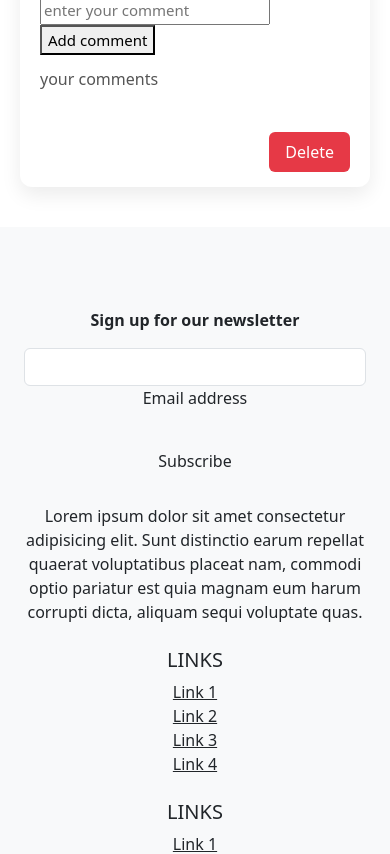
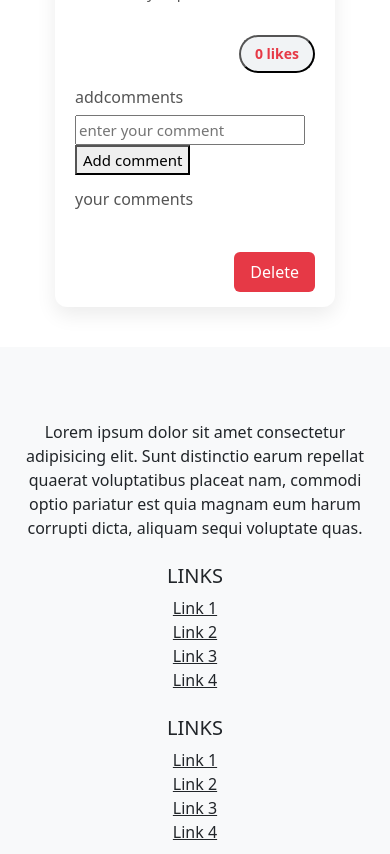
Before and after one commit to FlinnMan/media-project-angular, an Angular app: page / in a window 390 px wide. Shown: the part 2202-3056 px from the top of the page. Built offline with nearby package versions, Linux system fonts and the light colour scheme.

Commit message:
fixed comments

```diff
--- a/src/app/addpost-form/addpost-form.ts
+++ b/src/app/addpost-form/addpost-form.ts
@@ -1,7 +1,6 @@
 import { Component } from '@angular/core';
 import { Postservice } from '../postservice';
 import { IPost } from '../models/post_model';
-import { FormsModule } from '@angular/forms';
 
 @Component({
   selector: 'app-addpost-form',
--- a/src/app/footercomponent/footercomponent.html
+++ b/src/app/footercomponent/footercomponent.html
@@ -35,43 +35,6 @@
       ></a>
     </section>
     <!-- Section: Social media -->
-
-    <!-- Section: Form -->
-    <section class="">
-      <form action="">
-        <!--Grid row-->
-        <div class="row d-flex justify-content-center">
-          <!--Grid column-->
-          <div class="col-auto">
-            <p class="pt-2">
-              <strong>Sign up for our newsletter</strong>
-            </p>
-          </div>
-          <!--Grid column-->
-
-          <!--Grid column-->
-          <div class="col-md-5 col-12">
-            <!-- Email input -->
-            <div data-mdb-input-init class="form-outline mb-4">
-              <input type="email" id="form5Example24" class="form-control" />
-              <label class="form-label" for="form5Example24">Email address</label>
-            </div>
-          </div>
-          <!--Grid column-->
-
-          <!--Grid column-->
-          <div class="col-auto">
-            <!-- Submit button -->
-            <button data-mdb-ripple-init type="submit" class="btn btn-outline mb-4">
-              Subscribe
-            </button>
-          </div>
-          <!--Grid column-->
-        </div>
-        <!--Grid row-->
-      </form>
-    </section>
-    <!-- Section: Form -->
 
     <!-- Section: Text -->
     <section class="mb-4">
--- a/src/app/postscomponent/postscomponent.css
+++ b/src/app/postscomponent/postscomponent.css
@@ -2,23 +2,26 @@
     display: none;
 }
 
-/* Container */
 .posts-container {
-  max-width: 900px;
+  max-width: 1200px;
   margin: 40px auto;
   display: flex;
-  flex-direction: column;
+  flex-wrap: wrap;
   gap: 25px;
   padding: 0 20px;
+  justify-content: center;
 }
 
-/* Card */
 .post-card {
   background: #ffffff;
   border-radius: 12px;
   box-shadow: 0 8px 20px rgba(0, 0, 0, 0.08);
   overflow: hidden;
   transition: transform 0.2s ease, box-shadow 0.2s ease;
+  width: calc(33.333% - 25px);
+  min-width: 280px;
+  display: flex;
+  flex-direction: column;
 }
 
 .post-card:hover {
--- a/src/app/postscomponent/postscomponent.html
+++ b/src/app/postscomponent/postscomponent.html
@@ -38,13 +38,16 @@
 
       <div>
         <h6>addcomments</h6>
-        <input type="text" placeholder="enter your comment" [(ngModel)]="comment" />
-        <button (click)="addcomment(post)">Add comment</button>
+        <input type="text" placeholder="enter your comment" #commentInput />
+        <button (click)="addcomment(post, commentInput.value); commentInput.value = ''">
+          Add comment
+        </button>
       </div>
       <div>
         <h6>your comments</h6>
-        <ul *ngFor="let comment of post.comments">
+        <ul *ngFor="let comment of post.comments; let i = index">
           <li>{{ comment }}</li>
+          <button (click)="deletecomment(post, i)">delete comment</button>
         </ul>
       </div>
     </div>
--- a/src/app/postscomponent/postscomponent.ts
+++ b/src/app/postscomponent/postscomponent.ts
@@ -1,5 +1,4 @@
 import { Component, OnInit } from '@angular/core';
-import { FormsModule } from '@angular/forms';
 import { IPost } from '../models/post_model';
 import { Postservice } from '../postservice';
 
@@ -19,22 +18,21 @@ export class Postscomponent implements OnInit {
     this.loadposts();
   }
   deletepost(id: number) {
-    this.postload = this.postload.filter((post) => post.id !== id);
+    this.mypostservice.deletpost(id);
+    this.loadposts();
   }
   postlike(id: number) {
     this.mypostservice.postlike(id);
   }
-  upDatepost(id: number) {
-    const post = this.postload.find((post) => post.id === id);
-    if (post) {
-      post.title = `UpDated Post ${id}`;
-      post.body = 'This is the upDated body of the post.';
-    }
+  updatepost(post: IPost) {
+    this.mypostservice.updatepost(post);
   }
-  comment: string = '';
-  addcomment(post: IPost) {
-    this.mypostservice.addcomment(post, this.comment);
-    this.comment = '';
-    this.loadposts();
+  // comments: { [key: number]: string } = {};
+  addcomment(post: IPost, comment: string) {
+    if (!comment.trim()) return;
+    this.mypostservice.addcomment(post, comment);
+  }
+  deletecomment(post: IPost, i: number) {
+    this.mypostservice.deletecomment(post, i);
   }
 }
--- a/src/app/postservice.ts
+++ b/src/app/postservice.ts
@@ -51,10 +51,11 @@ export class Postservice {
 
   addpost(post:IPost){
     const newId = this.posts.length ? Math.max(...this.posts.map(p => p.id)) + 1 : 1;
-    const newPost:IPost = {...post,id:newId };
+    const newPost:IPost = {...post,id:newId, comments: []};
     this.posts.push(newPost);
 
   }
+
   updatepost(updatedPost: IPost) {
     const index = this.posts.findIndex((post) => post.id === updatedPost.id);
     this.posts[index] = { ...updatedPost };
@@ -67,4 +68,7 @@ export class Postservice {
   addcomment(post: IPost, coment: string) {
     post.comments.push(coment);
   }
+  deletecomment(post: IPost, i: number) {
+    post.comments.splice(i, 1);
+  }
 }
```
